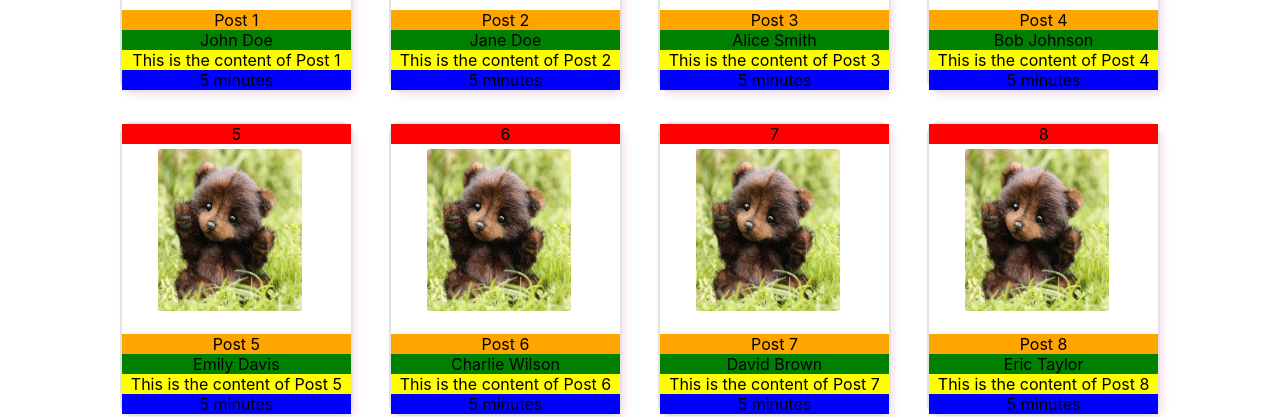
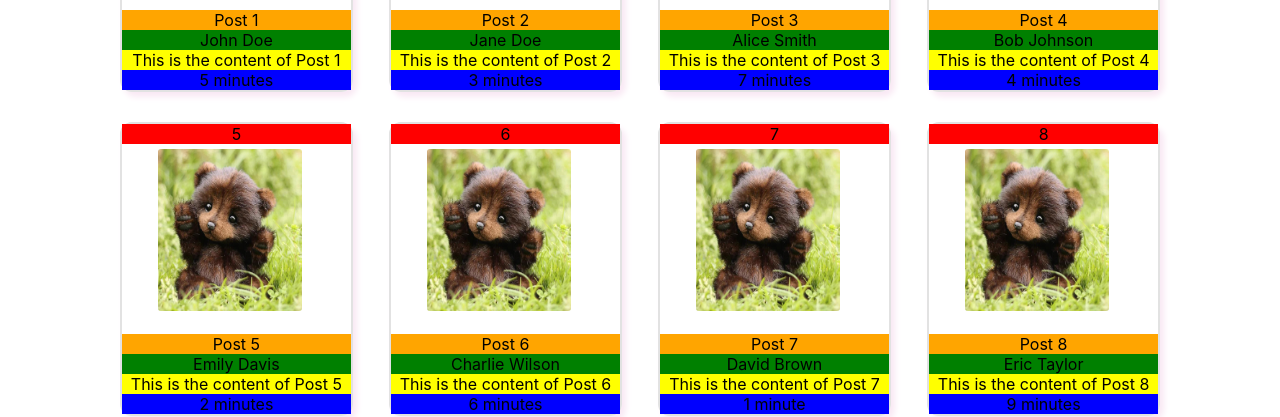
Before and after one commit to zahraRostami1999/blog-app, a React (Create React App) app: page / in a window 1280 px wide. Shown: the part 440-857 px from the top of the page. Built offline with nearby package versions, Linux system fonts and the light colour scheme.

Commit message:
add contents to Post with props: pass post's readingTime

```diff
--- a/src/Components/post/Post.jsx
+++ b/src/Components/post/Post.jsx
@@ -11,7 +11,7 @@ function Post(props) {
       <div className={styled.postTitle}>{props.content.title}</div>
       <div className={styled.postAuthor}>{props.content.author}</div>
       <div className={styled.postContent}>{props.content.content}</div>
-      <div className={styled.postTime}>5 minutes</div>
+      <div className={styled.postTime}>{props.content.readingTime}</div>
     </div>
   );
 }
```
